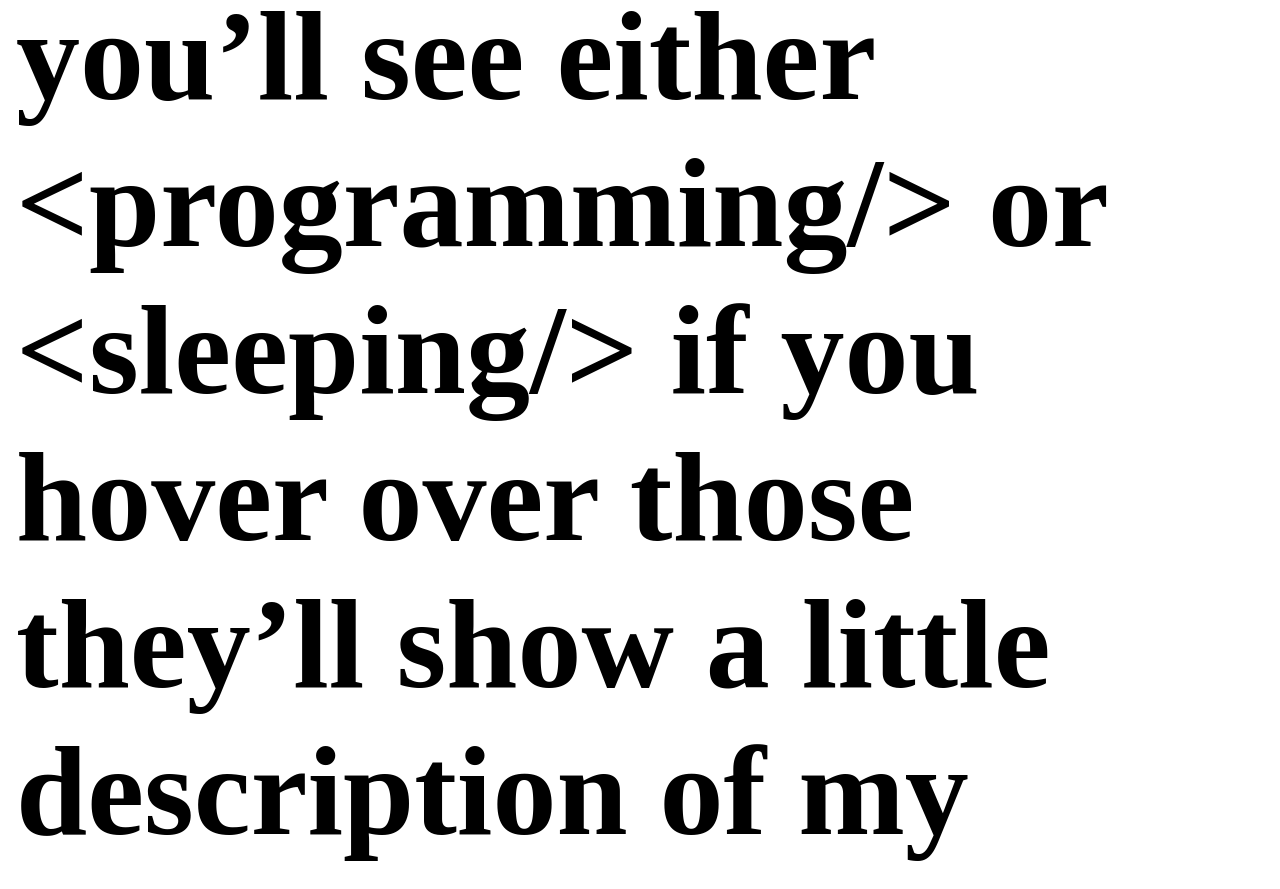
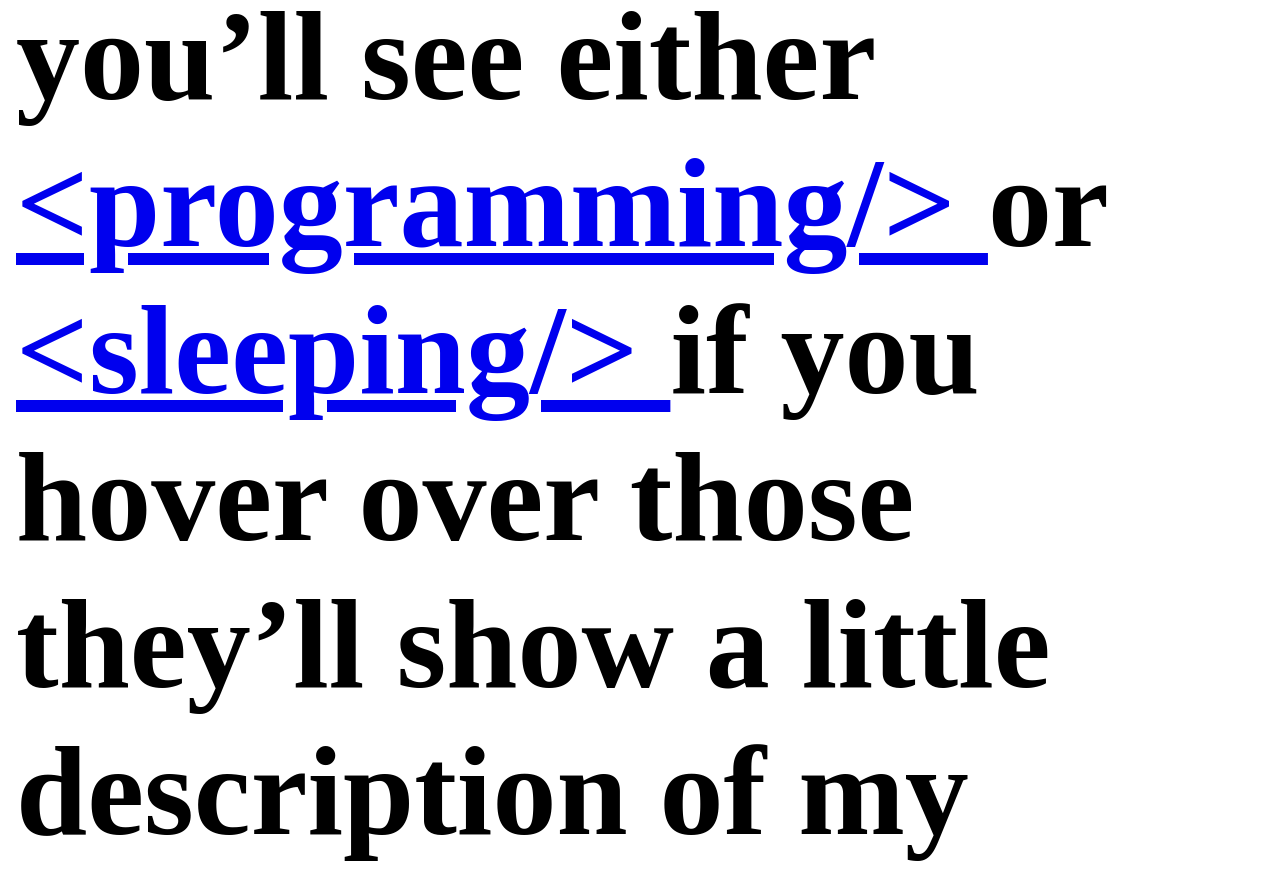
Before and after one commit to Eroxl/Personal-Website, a Next.js app in the folder src/frontend/: page / in a window 1280 px wide. Shown: the part 7400-8289 px from the top of the page. Built offline with nearby package versions, Linux system fonts and the light colour scheme; no server answers.

Commit message:
[Frontend] Updated About To Link Back To The Top Of The Page.

```diff
--- a/src/frontend/src/components/home/AboutMessage.tsx
+++ b/src/frontend/src/components/home/AboutMessage.tsx
@@ -3,7 +3,7 @@ import React from 'react';
 // TODO: Support Mobile
 // TODO: Convert This Whole Page Into A Custom Markdown Renderer
 const AboutMessage = () => (
-  <h1 className="font-bold">
+  <h1 className="font-bold text-gray-800">
     <h1 className="text-6xl">About</h1>
     <h1 className="text-3xl px-5">
       <h1 className="text-2xl">
@@ -37,9 +37,9 @@ const AboutMessage = () => (
       <br />
       <h1 className="text-2xl px-5">
         If you scroll back up to the top of the page you&rsquo;ll see either
-        <span title="Editing A Python File" className="underline text-cyan-400"> &lt;programming/&gt; </span>
+        <a href="#top" title="Editing A Python File" className="underline text-cyan-400"> &lt;programming/&gt; </a>
         or
-        <span title="Just Sleeping" className="underline text-violet-400"> &lt;sleeping/&gt; </span>
+        <a href="#top" title="Just Sleeping" className="underline text-violet-400"> &lt;sleeping/&gt; </a>
         if you hover over those they&rsquo;ll show a little description of my status gathered from a
         <a href="https://github.com/Eroxl/Portfolio-Website" target="_blank" rel="noopener noreferrer" className="underline text-blue-400"> vscode plugin </a>
         I coded
```
